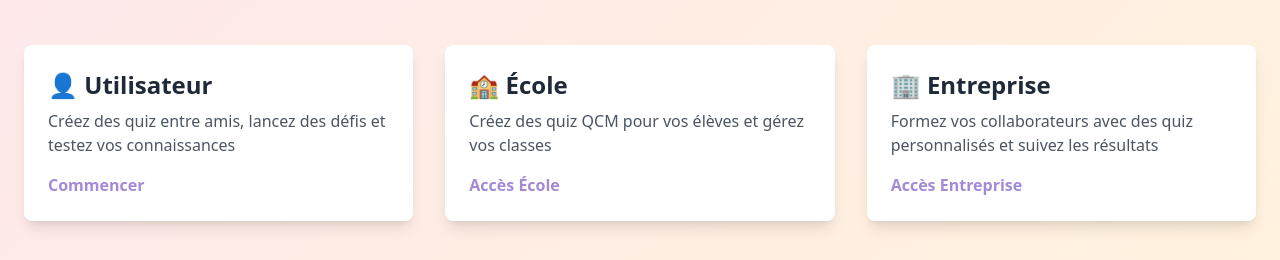
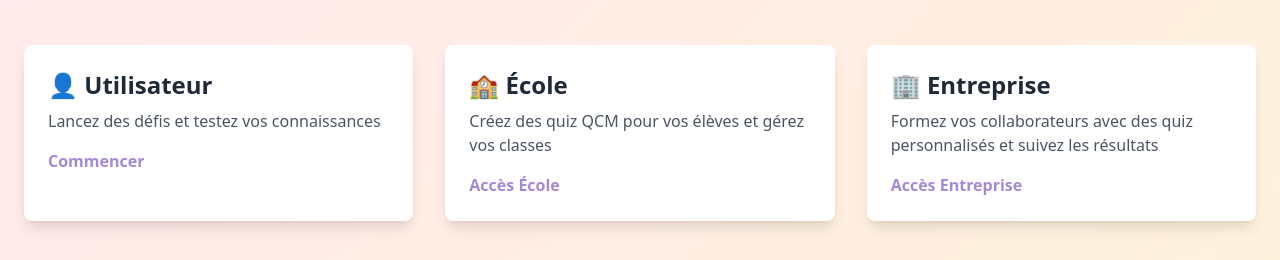
Before and after one commit to KOSAAKU/QUIZZ-PROJETWEB-IPSSI, a website: page public/index.html in a window 1280 px wide. Shown: the part 183-443 px from the top of the page. Drawn offline with nearby package versions, Linux system fonts and the light colour scheme.

Commit message:
fixing few details

```diff
--- a/public/index.html
+++ b/public/index.html
@@ -29,7 +29,7 @@
         <div class="grid grid-cols-1 md:grid-cols-3 gap-8 mt-12">
             <div class="bg-white rounded-lg shadow-lg p-6">
                 <h3 class="text-2xl font-bold text-gray-800">👤 Utilisateur</h3>
-                <p class="text-gray-600 mt-2">Créez des quiz entre amis, lancez des défis et testez vos connaissances</p>
+                <p class="text-gray-600 mt-2">Lancez des défis et testez vos connaissances</p>
                 <a href="/login" class="link mt-4 inline-block">Commencer</a>
             </div>
             <div class="bg-white rounded-lg shadow-lg p-6">
```
Also changed, not shown: public/dashbuser.html (+0 -1 lines).
